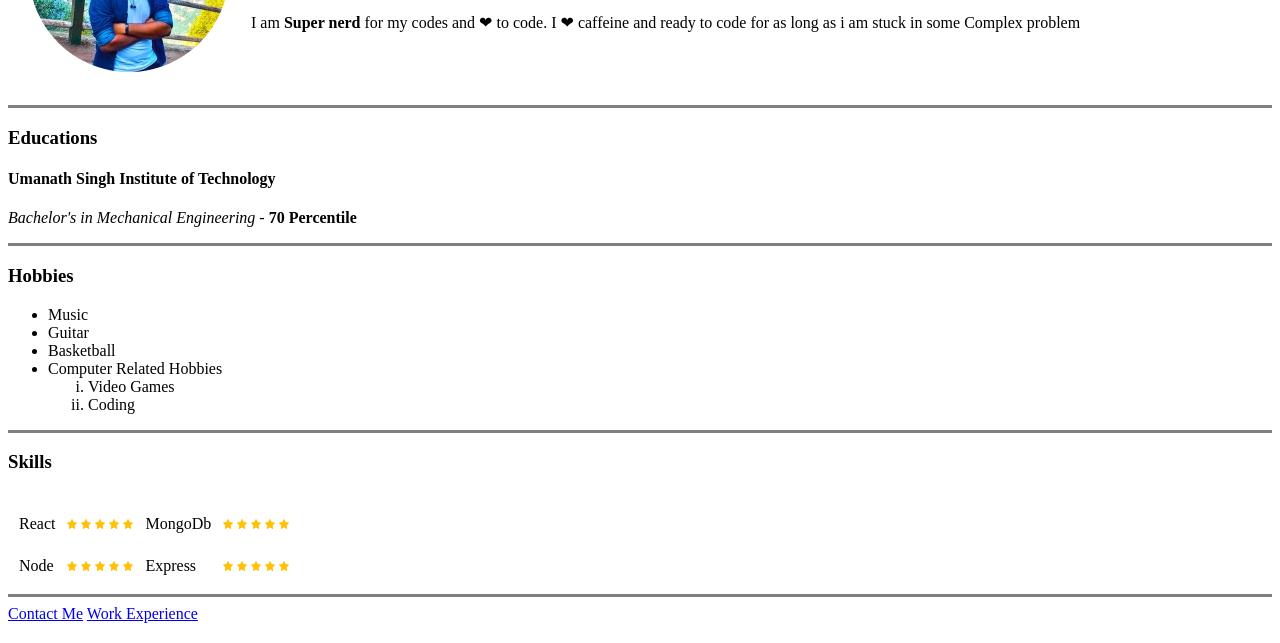
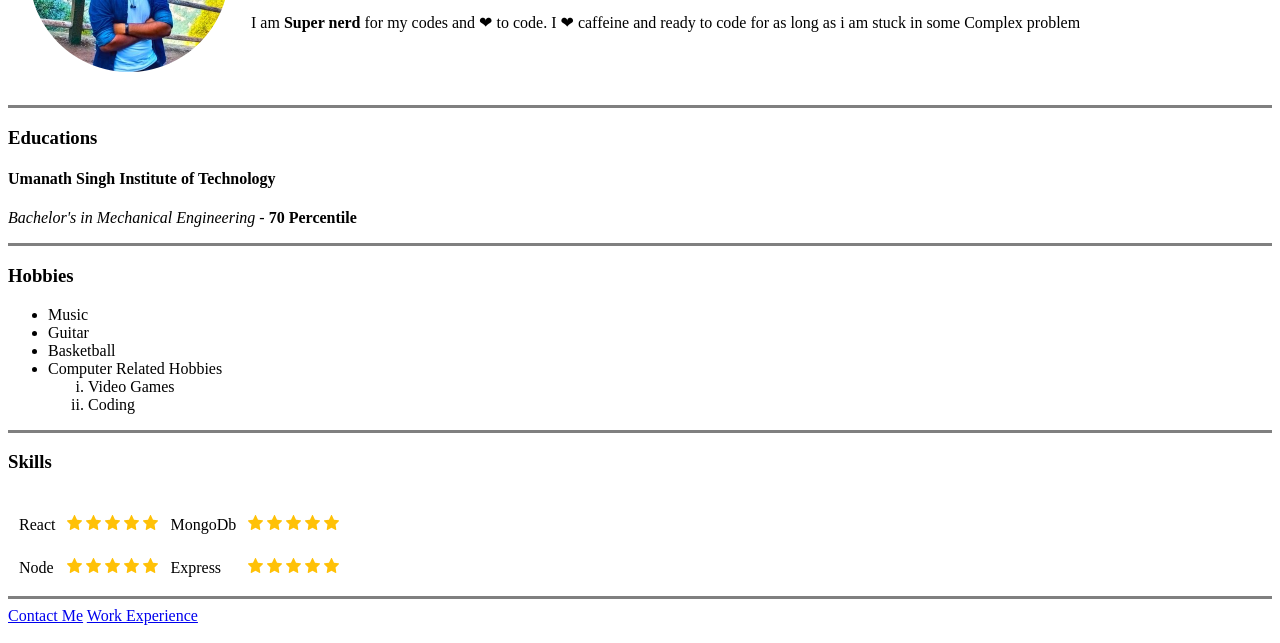
Before and after one commit to thearpitanand/curriculum-vitae, a plain HTML site: page index.html in a window 1280 px wide. Shown: the part 157-800 px from the top of the page. Drawn offline with Linux system fonts and the light colour scheme.

Commit message:
updated star from 10px to 15px

```diff
--- a/index.html
+++ b/index.html
@@ -70,19 +70,19 @@
             <tr>
               <td>React</td>
               <td>
-                <img src="Images/star.svg" alt="star" width="10px" />
-                <img src="Images/star.svg" alt="star" width="10px" />
-                <img src="Images/star.svg" alt="star" width="10px" />
-                <img src="Images/star.svg" alt="star" width="10px" />
-                <img src="Images/star.svg" alt="star" width="10px" />
+                <img src="Images/star.svg" alt="star" width="15px" />
+                <img src="Images/star.svg" alt="star" width="15px" />
+                <img src="Images/star.svg" alt="star" width="15px" />
+                <img src="Images/star.svg" alt="star" width="15px" />
+                <img src="Images/star.svg" alt="star" width="15px" />
               </td>
               <td>MongoDb</td>
               <td>
-                <img src="Images/star.svg" alt="star" width="10px" />
-                <img src="Images/star.svg" alt="star" width="10px" />
-                <img src="Images/star.svg" alt="star" width="10px" />
-                <img src="Images/star.svg" alt="star" width="10px" />
-                <img src="Images/star.svg" alt="star" width="10px" />
+                <img src="Images/star.svg" alt="star" width="15px" />
+                <img src="Images/star.svg" alt="star" width="15px" />
+                <img src="Images/star.svg" alt="star" width="15px" />
+                <img src="Images/star.svg" alt="star" width="15px" />
+                <img src="Images/star.svg" alt="star" width="15px" />
               </td>
             </tr>
           </td>
@@ -91,19 +91,19 @@
             <tr>
               <td>Node</td>
               <td>
-                <img src="Images/star.svg" alt="star" width="10px" />
-                <img src="Images/star.svg" alt="star" width="10px" />
-                <img src="Images/star.svg" alt="star" width="10px" />
-                <img src="Images/star.svg" alt="star" width="10px" />
-                <img src="Images/star.svg" alt="star" width="10px" />
+                <img src="Images/star.svg" alt="star" width="15px" />
+                <img src="Images/star.svg" alt="star" width="15px" />
+                <img src="Images/star.svg" alt="star" width="15px" />
+                <img src="Images/star.svg" alt="star" width="15px" />
+                <img src="Images/star.svg" alt="star" width="15px" />
               </td>
               <td>Express</td>
               <td>
-                <img src="Images/star.svg" alt="star" width="10px" />
-                <img src="Images/star.svg" alt="star" width="10px" />
-                <img src="Images/star.svg" alt="star" width="10px" />
-                <img src="Images/star.svg" alt="star" width="10px" />
-                <img src="Images/star.svg" alt="star" width="10px" />
+                <img src="Images/star.svg" alt="star" width="15px" />
+                <img src="Images/star.svg" alt="star" width="15px" />
+                <img src="Images/star.svg" alt="star" width="15px" />
+                <img src="Images/star.svg" alt="star" width="15px" />
+                <img src="Images/star.svg" alt="star" width="15px" />
               </td>
             </tr>
           </td>
```
